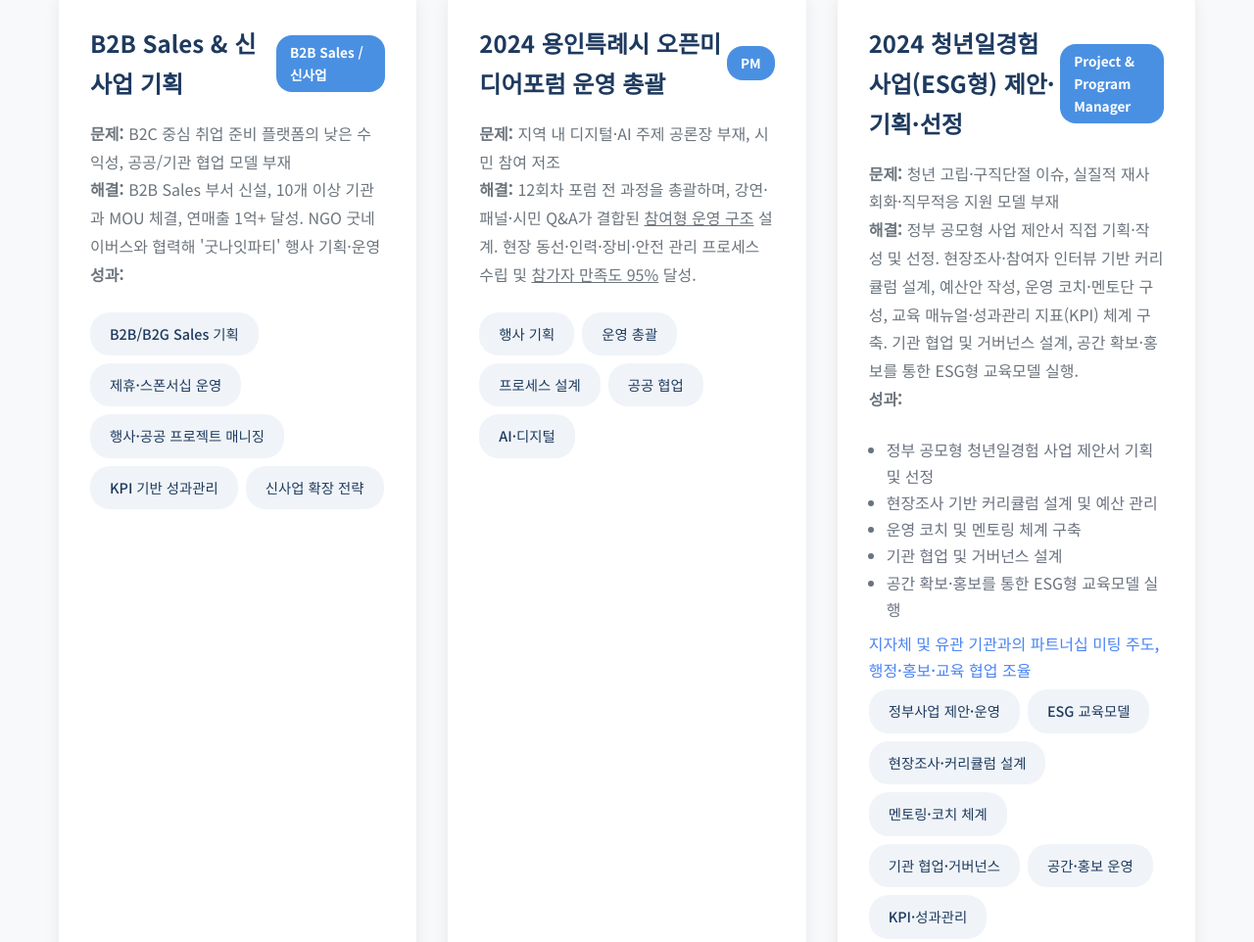
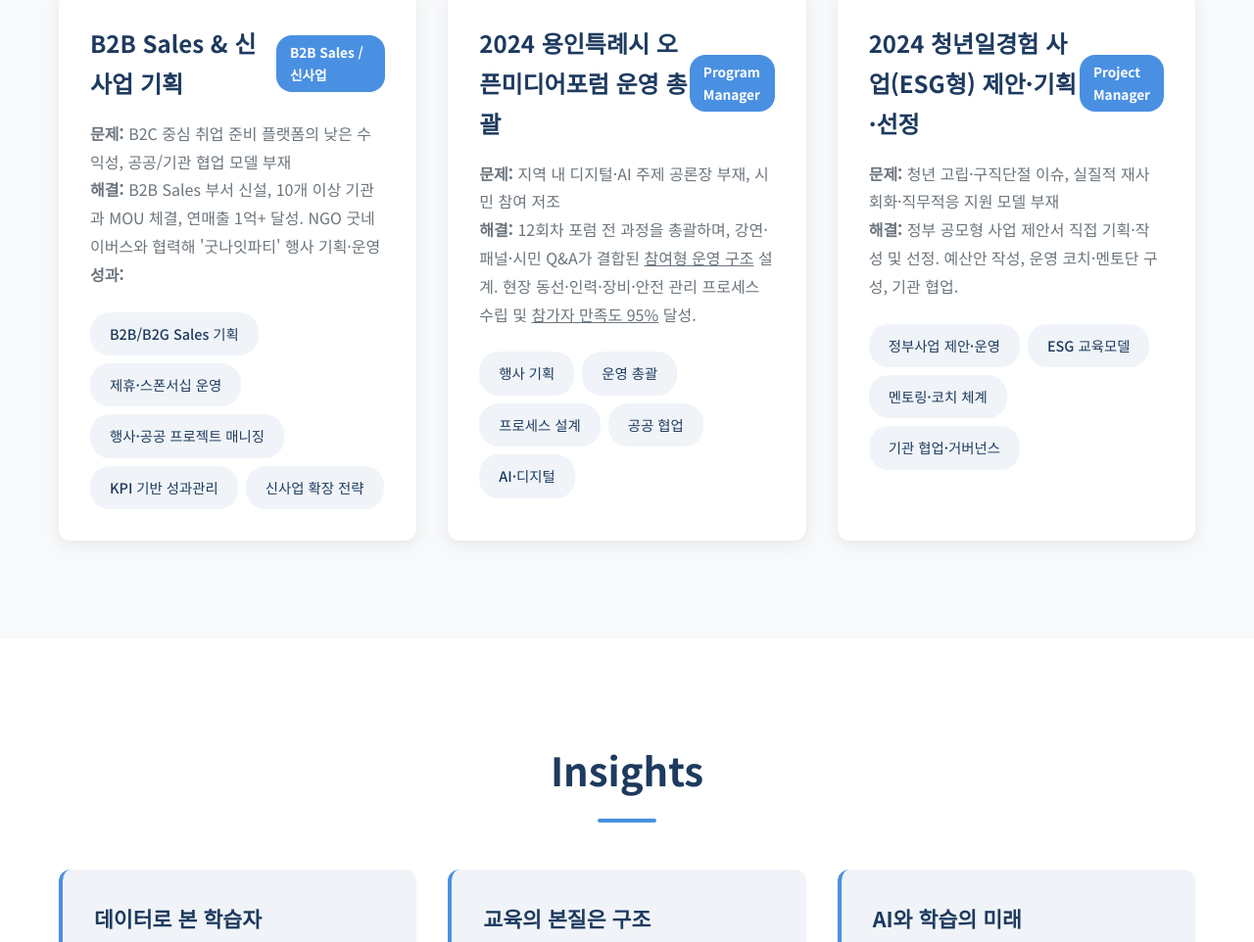
Before and after one commit to Gwanju-Son/sparta-edupm-copilot, a plain HTML site: page portfolio_site/index.html in a window 1280 px wide. Shown: the part 2869-3831 px from the top of the page at 98% size. Drawn offline with Linux system fonts and the light colour scheme.

Commit message:
chore: update index.html content

```diff
--- a/portfolio_site/index.html
+++ b/portfolio_site/index.html
@@ -180,7 +180,7 @@
                 <div class="project-card">
                     <div class="project-header">
                         <h3>2024 용인특례시 오픈미디어포럼 운영 총괄</h3>
-                        <span class="project-tag">PM</span>
+                        <span class="project-tag">Program Manager</span>
                     </div>
                     <p class="project-desc">
                         <strong>문제:</strong> 지역 내 디지털·AI 주제 공론장 부재, 시민 참여 저조<br>
@@ -201,29 +201,18 @@
                 <div class="project-card">
                     <div class="project-header">
                         <h3>2024 청년일경험 사업(ESG형) 제안·기획·선정</h3>
-                        <span class="project-tag">Project & Program Manager</span>
+                        <span class="project-tag">Project Manager</span>
                     </div>
                     <p class="project-desc">
                         <strong>문제:</strong> 청년 고립·구직단절 이슈, 실질적 재사회화·직무적응 지원 모델 부재<br>
-                        <strong>해결:</strong> 정부 공모형 사업 제안서 직접 기획·작성 및 선정. 현장조사·참여자 인터뷰 기반 커리큘럼 설계, 예산안 작성, 운영 코치·멘토단 구성, 교육 매뉴얼·성과관리 지표(KPI) 체계 구축. 기관 협업 및 거버넌스 설계, 공간 확보·홍보를 통한 ESG형 교육모델 실행.<br>
-                        <strong>성과:</strong>
-                        <ul style="margin:8px 0 0 18px; color:#6b7280;">
-                            <li>정부 공모형 청년일경험 사업 제안서 기획 및 선정</li>
-                            <li>현장조사 기반 커리큘럼 설계 및 예산 관리</li>
-                            <li>운영 코치 및 멘토링 체계 구축</li>
-                            <li>기관 협업 및 거버넌스 설계</li>
-                            <li>공간 확보·홍보를 통한 ESG형 교육모델 실행</li>
-                        </ul>
-                        <span style="display:block; margin-top:8px; color:#4C84F3; font-weight:500;">지자체 및 유관 기관과의 파트너십 미팅 주도, 행정·홍보·교육 협업 조율</span>
+                        <strong>해결:</strong> 정부 공모형 사업 제안서 직접 기획·작성 및 선정. 예산안 작성, 운영 코치·멘토단 구성,  기관 협업.<br>
+
                     </p>
                     <div style="display:flex; gap:8px; flex-wrap:wrap; margin:6px 0 0;">
                         <span class="tag">정부사업 제안·운영</span>
                         <span class="tag">ESG 교육모델</span>
-                        <span class="tag">현장조사·커리큘럼 설계</span>
                         <span class="tag">멘토링·코치 체계</span>
                         <span class="tag">기관 협업·거버넌스</span>
-                        <span class="tag">공간·홍보 운영</span>
-                        <span class="tag">KPI·성과관리</span>
                     </div>
                 </div>
             </div>
```
